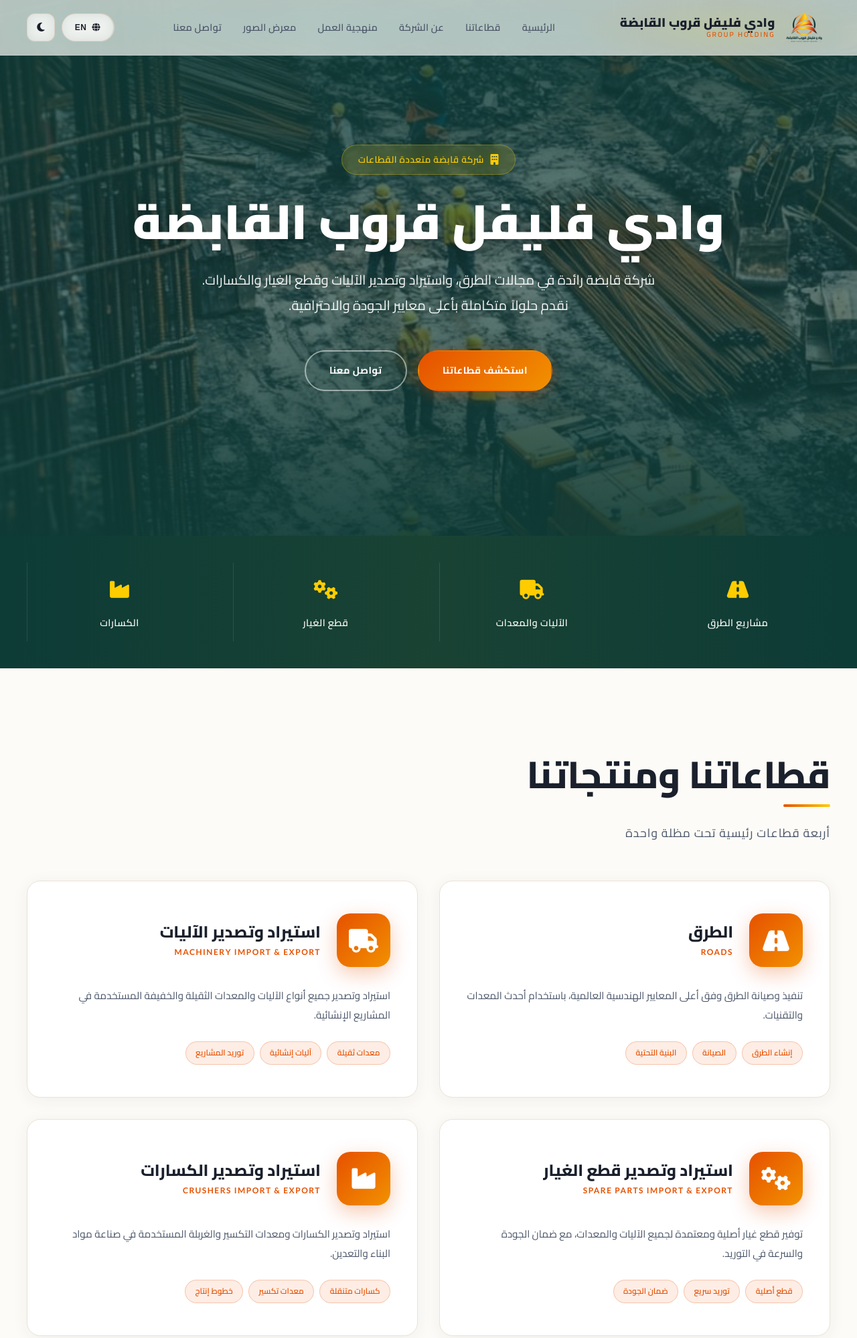
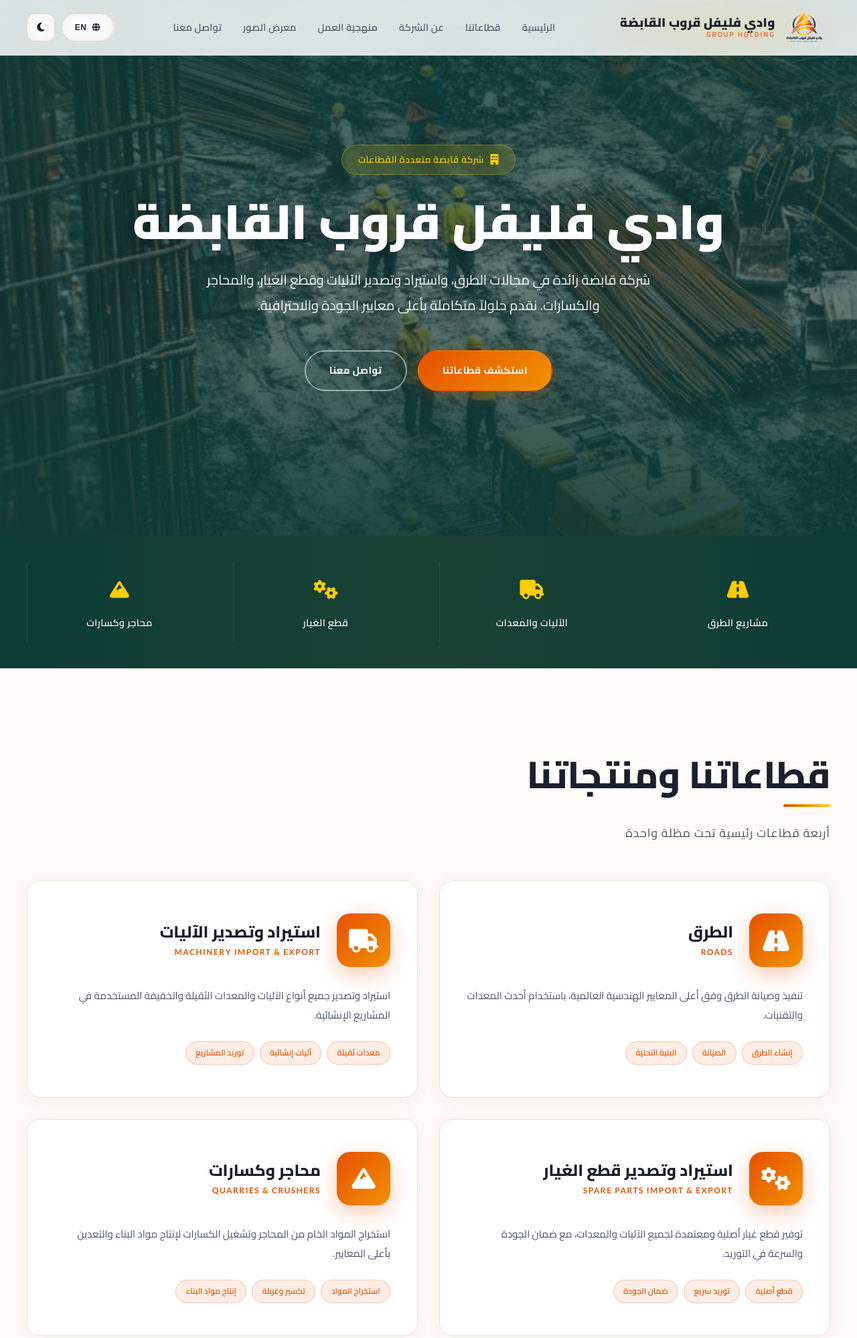
Before and after one commit to mmp3418-ctrl/flifl, a plain HTML site: page index.html in a window 1280 px wide. Shown: the top 1998 px of the page at 67% size. Drawn offline with nearby package versions, Linux system fonts and the light colour scheme.

Commit message:
Update index.html

```diff
--- a/index.html
+++ b/index.html
@@ -44,13 +44,13 @@
             --border-color: #EBE3D5;
             --border-light: #F5EFE6;
 
-            --glass-bg: rgba(255, 255, 255, 0.55);
+            --glass-bg: rgba(255, 255, 255, 0.75);
             --glass-border: rgba(255, 255, 255, 0.6);
             --glass-shadow: 0 8px 32px rgba(13, 59, 54, 0.08);
             --glass-blur: blur(24px) saturate(180%);
 
-            --header-bg: rgba(253, 251, 247, 0.7);
-            --header-bg-scrolled: rgba(253, 251, 247, 0.92);
+            --header-bg: rgba(255, 255, 255, 0.85);
+            --header-bg-scrolled: rgba(255, 255, 255, 0.98);
 
             --card-shadow: 0 4px 24px rgba(13, 59, 54, 0.06);
             --card-shadow-hover: 0 24px 60px rgba(13, 59, 54, 0.15);
@@ -80,12 +80,12 @@
             --border-color: #1E5C54;
             --border-light: #124F48;
 
-            --glass-bg: rgba(13, 59, 54, 0.55);
+            --glass-bg: rgba(13, 59, 54, 0.7);
             --glass-border: rgba(255, 255, 255, 0.08);
             --glass-shadow: 0 8px 32px rgba(0, 0, 0, 0.3);
 
-            --header-bg: rgba(8, 31, 28, 0.7);
-            --header-bg-scrolled: rgba(8, 31, 28, 0.92);
+            --header-bg: rgba(13, 59, 54, 0.85);
+            --header-bg-scrolled: rgba(13, 59, 54, 0.98);
 
             --card-shadow: 0 4px 24px rgba(0, 0, 0, 0.3);
             --card-shadow-hover: 0 24px 60px rgba(0, 0, 0, 0.5);
@@ -299,7 +299,7 @@
             background-color: var(--header-bg);
             backdrop-filter: var(--glass-blur);
             -webkit-backdrop-filter: var(--glass-blur);
-            border-bottom: 1px solid rgba(255, 255, 255, 0.1);
+            border-bottom: 1px solid rgba(255, 255, 255, 0.2);
             transition: var(--transition);
         }
 
@@ -309,7 +309,6 @@
             box-shadow: 0 8px 32px rgba(13, 59, 54, 0.08);
         }
 
-        /* Subtle gradient bottom line */
         header::after {
             content: '';
             position: absolute;
@@ -350,7 +349,6 @@
             transition: var(--transition);
         }
 
-        /* Subtle radial glow behind the logo */
         .logo::before {
             content: '';
             position: absolute;
@@ -462,8 +460,8 @@
         }
 
         .icon-btn {
-            background: rgba(255, 255, 255, 0.4);
-            border: 1.5px solid rgba(230, 81, 0, 0.15);
+            background: rgba(255, 255, 255, 0.5);
+            border: 1.5px solid rgba(230, 81, 0, 0.2);
             color: var(--text-primary);
             width: 42px;
             height: 42px;
@@ -481,7 +479,8 @@
         }
 
         [data-theme="dark"] .icon-btn {
-            background: rgba(13, 59, 54, 0.4);
+            background: rgba(13, 59, 54, 0.5);
+            border-color: rgba(242, 145, 0, 0.3);
         }
 
         .icon-btn:hover {
@@ -2272,7 +2271,7 @@
 
                 heroBadge: "شركة قابضة متعددة القطاعات",
                 heroTitle: "وادي فليفل قروب القابضة",
-                heroDesc: "شركة قابضة رائدة في مجالات الطرق، واستيراد وتصدير الآليات وقطع الغيار والكسارات. نقدم حلولاً متكاملة بأعلى معايير الجودة والاحترافية.",
+                heroDesc: "شركة قابضة رائدة في مجالات الطرق، واستيراد وتصدير الآليات وقطع الغيار، والمحاجر والكسارات. نقدم حلولاً متكاملة بأعلى معايير الجودة والاحترافية.",
                 heroBtn1: "استكشف قطاعاتنا",
                 heroBtn2: "تواصل معنا",
 
@@ -2281,7 +2280,7 @@
                     { icon: "fa-road", label: "مشاريع الطرق" },
                     { icon: "fa-truck", label: "الآليات والمعدات" },
                     { icon: "fa-cogs", label: "قطع الغيار" },
-                    { icon: "fa-industry", label: "الكسارات" }
+                    { icon: "fa-mountain", label: "محاجر وكسارات" }
                 ],
 
                 // Sectors
@@ -2310,22 +2309,22 @@
                         features: ["قطع أصلية", "توريد سريع", "ضمان الجودة"]
                     },
                     {
-                        icon: "fa-industry",
-                        nameAr: "استيراد وتصدير الكسارات",
-                        nameEn: "CRUSHERS IMPORT & EXPORT",
-                        desc: "استيراد وتصدير الكسارات ومعدات التكسير والغربلة المستخدمة في صناعة مواد البناء والتعدين.",
-                        features: ["كسارات متنقلة", "معدات تكسير", "خطوط إنتاج"]
+                        icon: "fa-mountain",
+                        nameAr: "محاجر وكسارات",
+                        nameEn: "QUARRIES & CRUSHERS",
+                        desc: "استخراج المواد الخام من المحاجر وتشغيل الكسارات لإنتاج مواد البناء والتعدين بأعلى المعايير.",
+                        features: ["استخراج المواد", "تكسير وغربلة", "إنتاج مواد البناء"]
                     }
                 ],
 
                 aboutTitle: "عن الشركة",
-                aboutP1: "وادي فليفل قروب القابضة هي شركة ليبية رائدة تعمل كشركة قابضة متعددة القطاعات، تشمل تنفيذ مشاريع الطرق، واستيراد وتصدير الآليات وقطع الغيار والكسارات، من خلال منظومة متكاملة من الشركات التابعة.",
+                aboutP1: "وادي فليفل قروب القابضة هي شركة ليبية رائدة تعمل كشركة قابضة متعددة القطاعات، تشمل تنفيذ مشاريع الطرق، واستيراد وتصدير الآليات وقطع الغيار، والمحاجر والكسارات، من خلال منظومة متكاملة من الشركات التابعة.",
                 aboutP2: "نجمع بين خبرة ميدانية واسعة وبين معايير عمل حديثة، لنقدم لعملائنا حلولاً موثوقة وعالية الجودة تلبي احتياجات السوق المحلي والإقليمي، مع الالتزام بأعلى معايير الشفافية والاحترافية.",
 
                 visionTitle: "رؤيتنا",
                 visionText: "أن نكون الشركة القابضة الأكثر تأثيراً وثقة في ليبيا، من خلال حلول مبتكرة تواكب أفضل المعايير العالمية.",
                 missionTitle: "رسالتنا",
-                missionText: "تقديم خدمات متكاملة في مجالات الطرق والاستيراد والتصدير، تعتمد على الجودة والشفافية، لتحقيق قيمة حقيقية لعملائنا وشركائنا.",
+                missionText: "تقديم خدمات متكاملة في مجالات الطرق والاستيراد والتصدير والمحاجر، تعتمد على الجودة والشفافية، لتحقيق قيمة حقيقية لعملائنا وشركائنا.",
                 valuesTitle: "قيمنا",
                 values: ["المصداقية", "الاحترافية", "الابتكار", "الجودة", "الشراكة", "رضا العملاء"],
 
@@ -2353,7 +2352,7 @@
                 detailCoverageTitle: "نطاق الخدمة",
                 detailCoverageText: "جميع أنحاء ليبيا والمنطقة الإقليمية.",
                 detailPartnersTitle: "الشراكات",
-                detailPartnersText: "شركات محلية ودولية في مجال الطرق والاستيراد والتصدير.",
+                detailPartnersText: "شركات محلية ودولية في مجال الطرق والاستيراد والتصدير والمحاجر.",
 
                 contactTitle: "تواصل معنا",
                 contactDesc: "للاستفسار أو الشراكة، تواصل معنا في أي وقت.",
@@ -2361,7 +2360,7 @@
                 contactBtnWhatsapp: "واتساب",
                 contactMapText: "موقعنا على الخريطة",
 
-                footerDesc: "شركة قابضة ليبية رائدة في مجالات الطرق، استيراد وتصدير الآليات وقطع الغيار والكسارات.",
+                footerDesc: "شركة قابضة ليبية رائدة في مجالات الطرق، استيراد وتصدير الآليات وقطع الغيار، والمحاجر والكسارات.",
                 footerNavTitle: "روابط سريعة",
                 footerServicesTitle: "قطاعاتنا",
                 footerCopyright: "© 2026 وادي فليفل قروب القابضة — جميع الحقوق محفوظة."
@@ -2377,7 +2376,7 @@
 
                 heroBadge: "Multi-Sector Holding Company",
                 heroTitle: "WADI FLAFL GROUP HOLDING",
-                heroDesc: "A leading holding company in roads, import and export of machinery, spare parts, and crushers. We provide integrated solutions with the highest quality and professionalism.",
+                heroDesc: "A leading holding company in roads, import and export of machinery and spare parts, and quarries and crushers. We provide integrated solutions with the highest quality and professionalism.",
                 heroBtn1: "Explore Our Sectors",
                 heroBtn2: "Contact Us",
 
@@ -2385,7 +2384,7 @@
                     { icon: "fa-road", label: "Road Projects" },
                     { icon: "fa-truck", label: "Machinery & Equipment" },
                     { icon: "fa-cogs", label: "Spare Parts" },
-                    { icon: "fa-industry", label: "Crushers" }
+                    { icon: "fa-mountain", label: "Quarries & Crushers" }
                 ],
 
                 sectorsTitle: "Our Sectors & Products",
@@ -2413,22 +2412,22 @@
                         features: ["Original Parts", "Fast Supply", "Quality Guarantee"]
                     },
                     {
-                        icon: "fa-industry",
-                        nameAr: "Crushers Import & Export",
-                        nameEn: "CRUSHERS IMPORT & EXPORT",
-                        desc: "Importing and exporting crushers, crushing and screening equipment used in building materials and mining industries.",
-                        features: ["Mobile Crushers", "Crushing Equipment", "Production Lines"]
+                        icon: "fa-mountain",
+                        nameAr: "Quarries & Crushers",
+                        nameEn: "QUARRIES & CRUSHERS",
+                        desc: "Extracting raw materials from quarries and operating crushers to produce building and mining materials with the highest standards.",
+                        features: ["Material Extraction", "Crushing & Screening", "Building Materials"]
                     }
                 ],
 
                 aboutTitle: "About Us",
-                aboutP1: "WADI FLAFL GROUP HOLDING is a leading Libyan multi-sector holding company, including road construction projects, import and export of machinery, spare parts, and crushers, through an integrated system of subsidiaries.",
+                aboutP1: "WADI FLAFL GROUP HOLDING is a leading Libyan multi-sector holding company, including road construction projects, import and export of machinery, spare parts, and quarries and crushers, through an integrated system of subsidiaries.",
                 aboutP2: "We combine extensive field experience with modern work standards to provide our clients with reliable and high-quality solutions that meet the needs of the local and regional market, with commitment to the highest standards of transparency and professionalism.",
 
                 visionTitle: "Our Vision",
                 visionText: "To be the most influential and trusted holding company in Libya, through innovative solutions that keep pace with the best global standards.",
                 missionTitle: "Our Mission",
-                missionText: "Providing integrated services in roads, import, and export, based on quality and transparency, to achieve real value for our clients and partners.",
+                missionText: "Providing integrated services in roads, import, export, and quarries, based on quality and transparency, to achieve real value for our clients and partners.",
                 valuesTitle: "Our Values",
                 values: ["Credibility", "Professionalism", "Innovation", "Quality", "Partnership", "Client Satisfaction"],
 
@@ -2456,7 +2455,7 @@
                 detailCoverageTitle: "Coverage",
                 detailCoverageText: "All of Libya and the regional area.",
                 detailPartnersTitle: "Partnerships",
-                detailPartnersText: "Local and international companies in roads, import, and export.",
+                detailPartnersText: "Local and international companies in roads, import, export, and quarries.",
 
                 contactTitle: "Contact Us",
                 contactDesc: "For inquiries or partnership, contact us at any time.",
@@ -2464,7 +2463,7 @@
                 contactBtnWhatsapp: "WhatsApp",
                 contactMapText: "Our Location on Map",
 
-                footerDesc: "A leading Libyan holding company in roads, import and export of machinery, spare parts, and crushers.",
+                footerDesc: "A leading Libyan holding company in roads, import and export of machinery and spare parts, and quarries and crushers.",
                 footerNavTitle: "Quick Links",
                 footerServicesTitle: "Our Sectors",
                 footerCopyright: "© 2026 WADI FLAFL GROUP HOLDING — All rights reserved."
```
